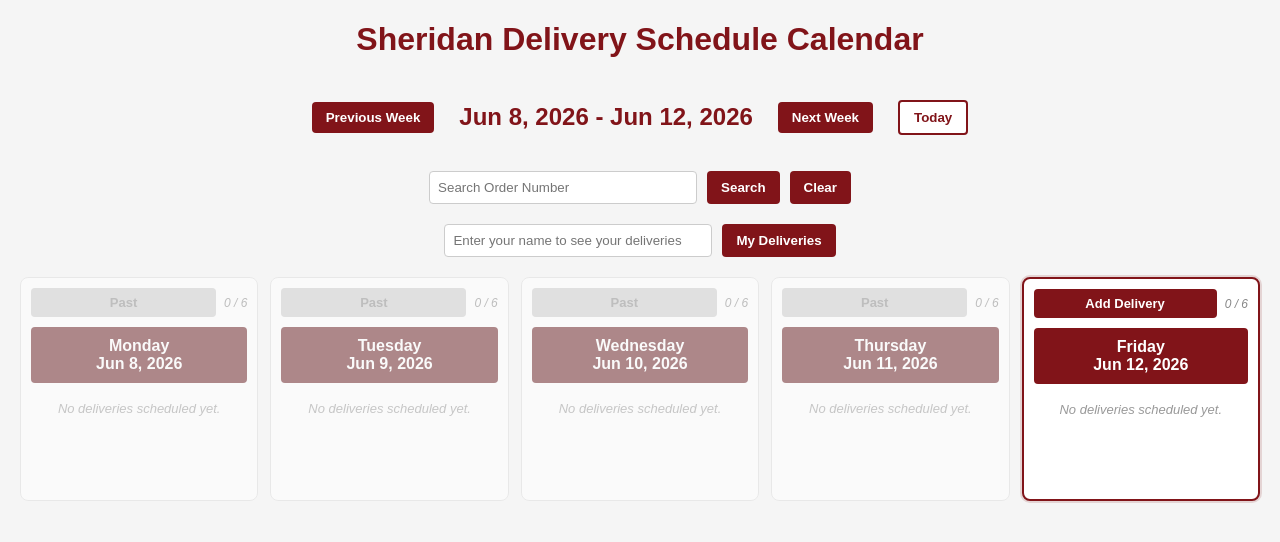
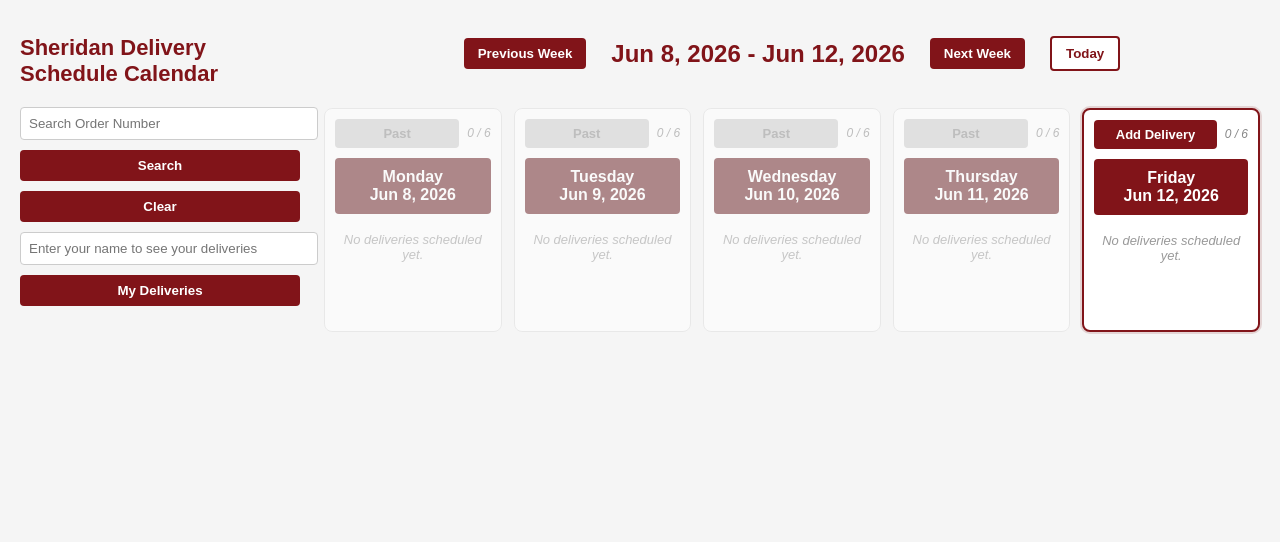
Before and after one commit to slstonehocker/Delivery-Schedule, a website: page index.html in a window 1280 px wide. Drawn offline with nearby package versions, Linux system fonts and the light colour scheme; no server answers.

Commit message:
Add files via upload

```diff
--- a/index.html
+++ b/index.html
@@ -6,14 +6,9 @@
 </head>
 <body>
 
+   <div class="page-layout">
+    <div class="sidebar">
       <h1>Sheridan Delivery Schedule Calendar</h1>
-
-  <div class="controls">
-    <button onclick="changeWeek(-1)">Previous Week</button>
-    <h2 id="weekTitle"></h2>
-    <button onclick="changeWeek(1)">Next Week</button>
-    <button onclick="goToToday()" id="todayBtn">Today</button>
-  </div>
 
       <div class="search-bar">
         <input
@@ -37,11 +32,20 @@
         <button onclick="showMyDeliveries()">My Deliveries</button>
       </div>
 
+      <div id="myDeliveriesResults" class="my-deliveries hidden"></div>
+    </div>
 
-  <div id="myDeliveriesResults" class="my-deliveries hidden"></div>
+    <div class="main-content">
+      <div class="controls">
+        <button onclick="changeWeek(-1)">Previous Week</button>
+        <h2 id="weekTitle"></h2>
+        <button onclick="changeWeek(1)">Next Week</button>
+        <button onclick="goToToday()" id="todayBtn">Today</button>
+      </div>
 
       <div id="calendar"></div>
-
+    </div>
+  </div>
 
   <div id="popup" class="popup hidden">
     <div class="popup-box">
--- a/style.css
+++ b/style.css
@@ -17,9 +17,61 @@ h1 {
   margin-bottom: 25px;
 }
 
+.page-layout {
+  display: flex;
+  gap: 24px;
+  align-items: flex-start;
+}
+
+.sidebar {
+  flex: 0 0 280px;
+  display: flex;
+  flex-direction: column;
+  gap: 10px;
+}
+
+.sidebar h1 {
+  text-align: left;
+  font-size: 22px;
+  margin-bottom: 10px;
+}
+
+.sidebar .search-bar {
+  flex-direction: column;
+  align-items: stretch;
+  margin-bottom: 0;
+}
+
+.sidebar .search-bar input {
+  width: 100%;
+}
+
+.main-content {
+  flex: 1;
+  min-width: 0;
+  display: flex;
+  flex-direction: column;
+  align-items: center;
+}
+
+.main-content #calendar {
+  width: 100%;
+}
+
+@media (max-width: 800px) {
+  .page-layout {
+    flex-direction: column;
+  }
+
+  .sidebar {
+    flex: 1 1 auto;
+    width: 100%;
+  }
+}
+
 .controls {
   display: flex;
-  justify-content: center;
+  justify-content: left ;
   align-items: center;
   gap: 25px;
   margin-bottom: 20px;
@@ -314,7 +366,7 @@ button:hover {
 
 .search-bar {
   display: flex;
-  justify-content: center;
+  justify-content: left;
   gap: 10px;
   margin-bottom: 20px;
 }
```
Lines whose indentation alone changed are shown as unchanged.
